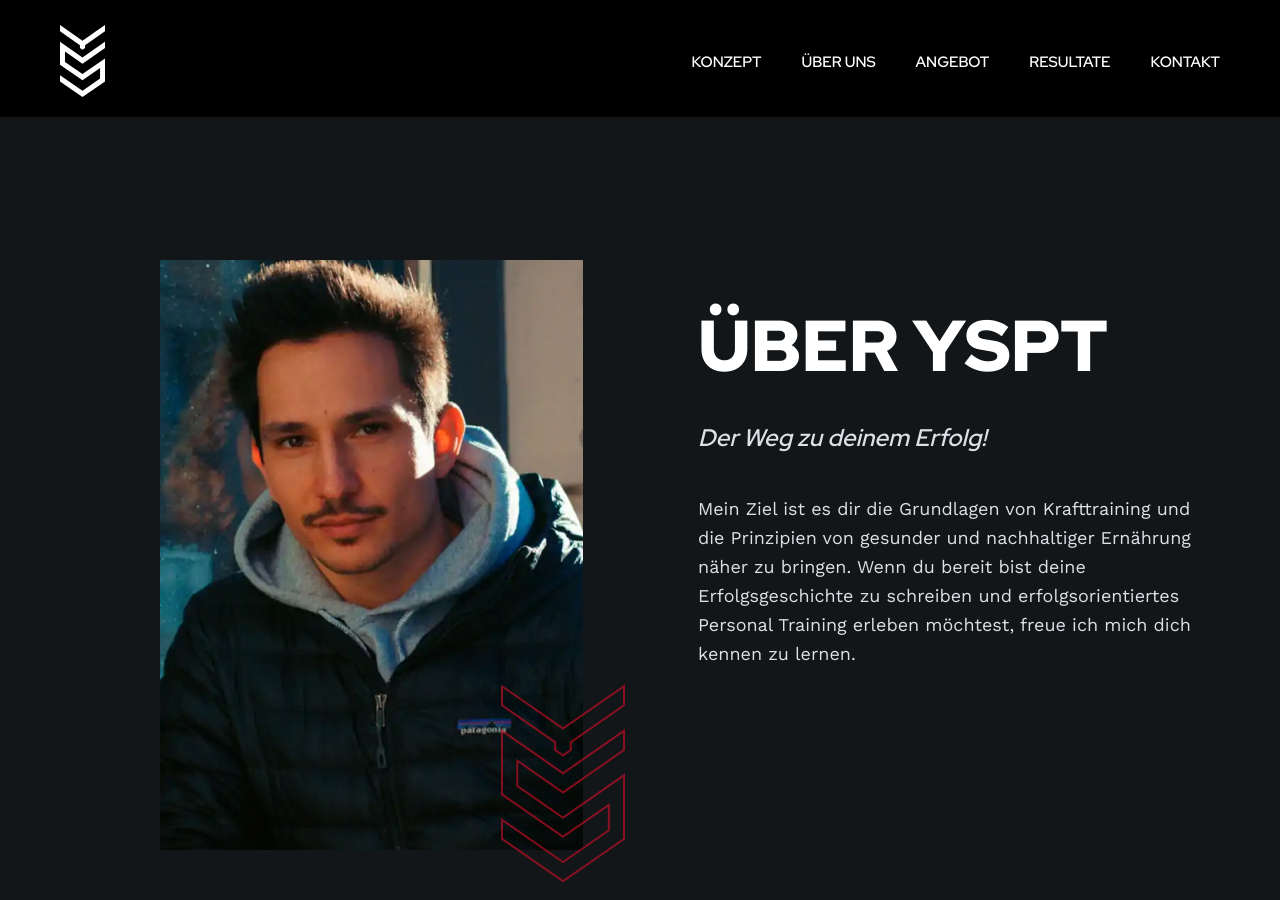
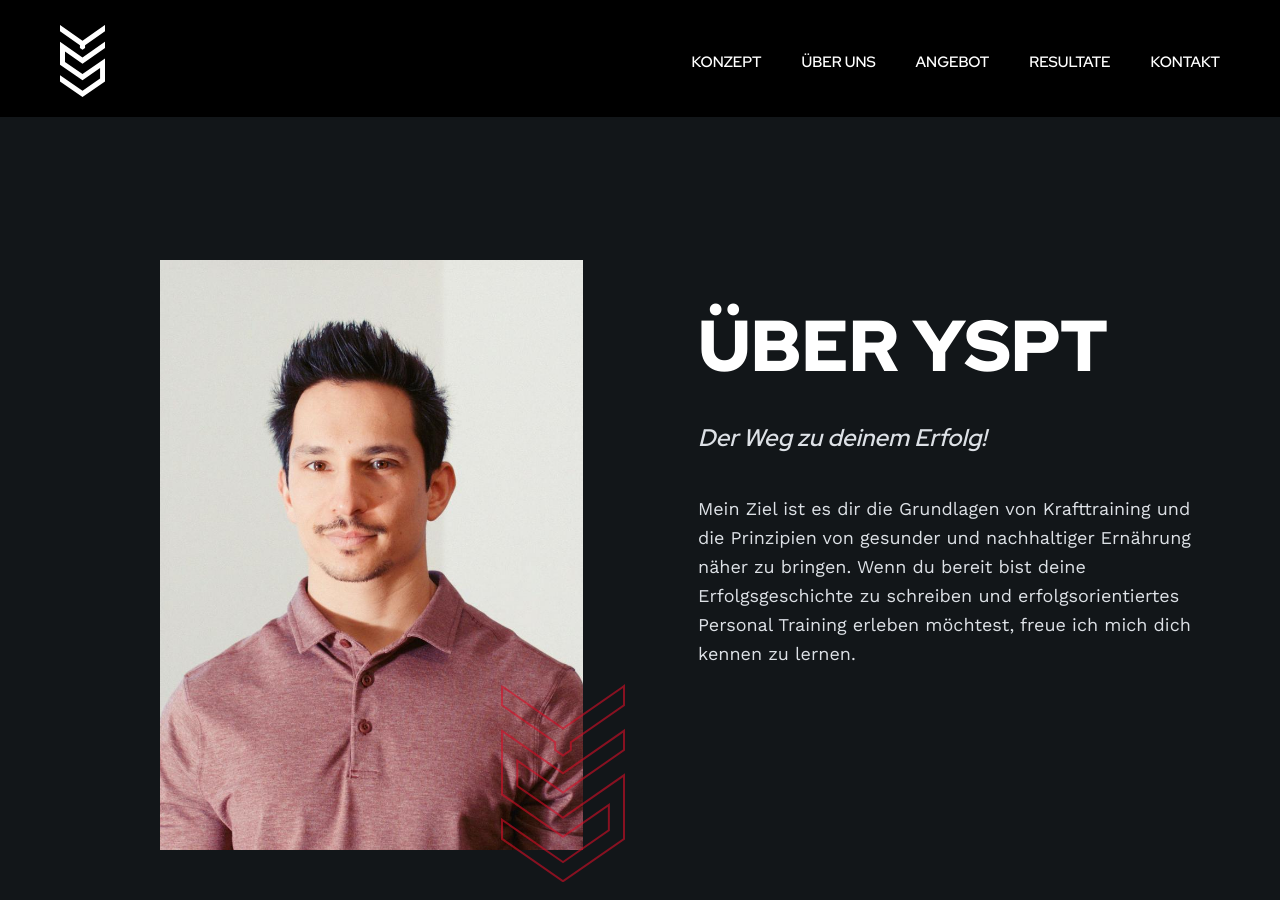
Before and after one commit to yspt-de/www, a Jekyll site: the page built from index.markdown, in a window 1280 px wide and 900 px high, scrolled down 2238 px. Built offline with Jekyll 4.4.1, drawn with Linux system fonts in a browser that asks for light colours.

Commit message:
Update from Forestry.io Yusuf Shafiq updated index.markdown

```diff
--- a/index.markdown
+++ b/index.markdown
@@ -36,7 +36,7 @@ concept-steps:
   text: 'Um noch schneller an dein Ziel zu gelangen bekommst du basierend auf deiner
     Messung eine Supplement-Empfehlung. '
 about-h2: Über YSPT
-about-image: "/assets/images/personal-trainer-muenchen-yusuf.webp"
+about-image: "/assets/images/personal-trainer-yusuf-shafiq.jpg"
 about-image-alt: Personal Trainer München Yusuf
 about-excerpt: Der Weg zu deinem Erfolg!
 about-text: |-
```
